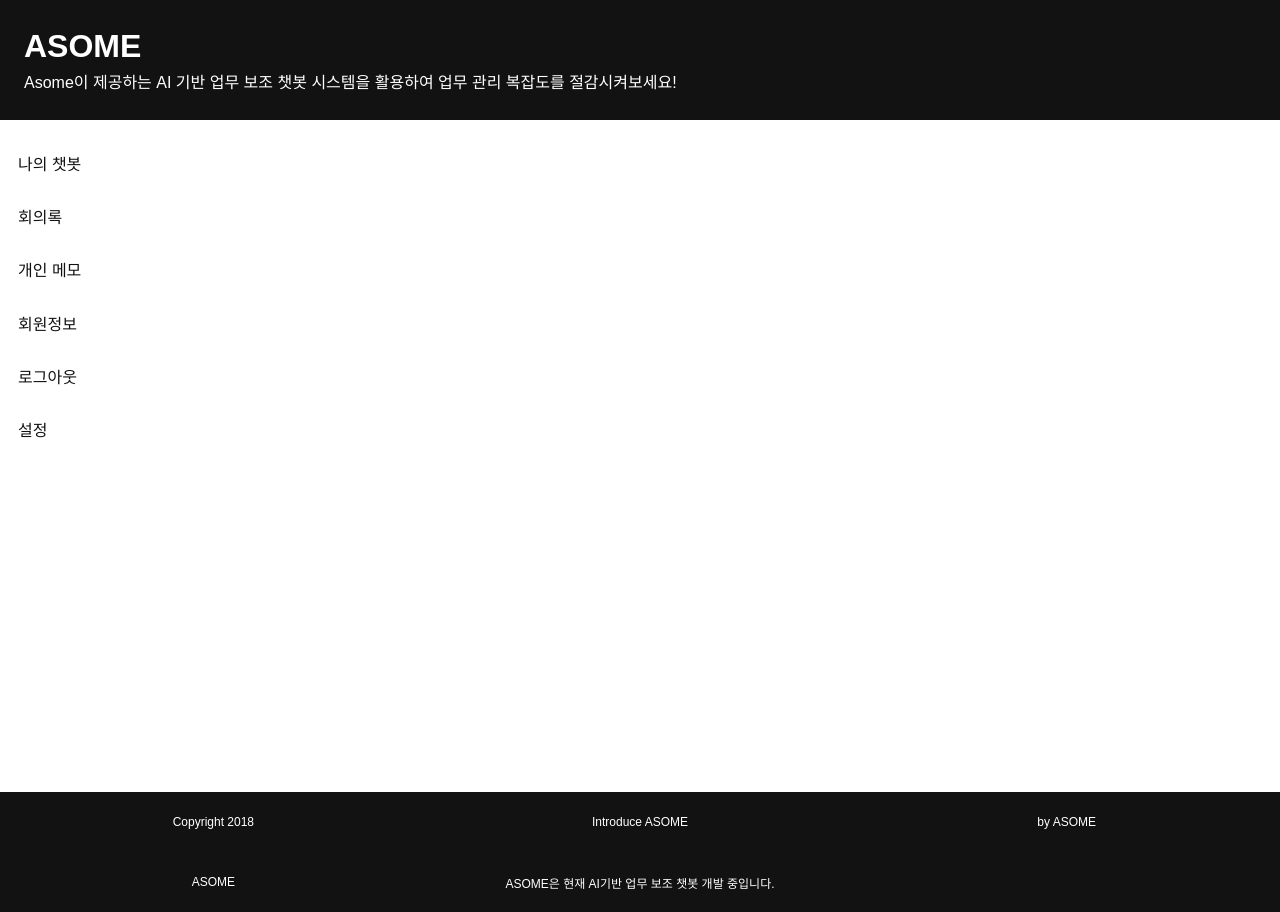
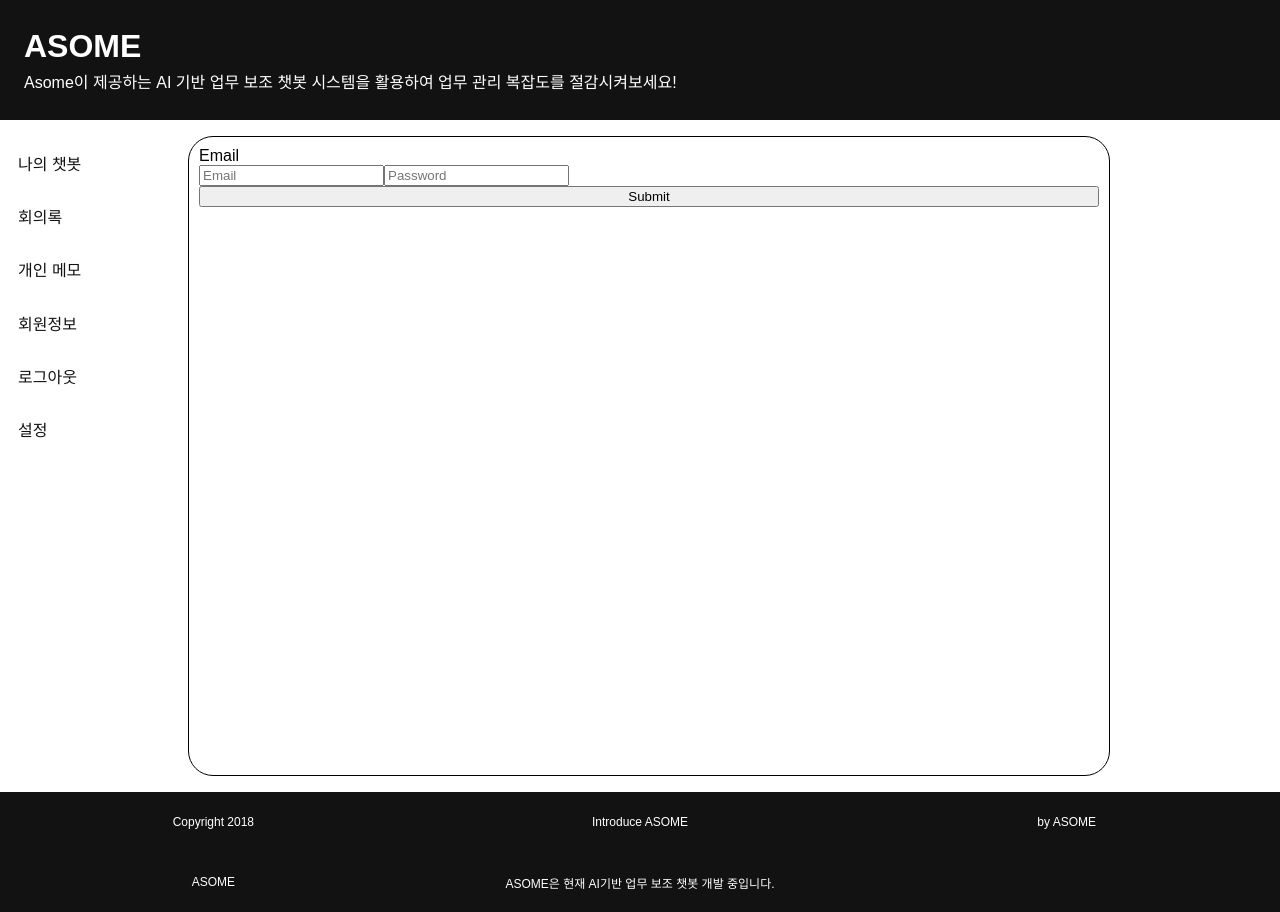
Before and after one commit to Choyoonyoung/asome_client, a React (Create React App) app: page /logout in a window 1280 px wide. Shown: the top 912 px of the page. Built offline with nearby package versions, Linux system fonts and the light colour scheme.

Commit message:
add login home

```diff
--- a/src/components/App.js
+++ b/src/components/App.js
@@ -8,6 +8,7 @@ import styled from './AppStyle';
 import Form from './Form';
 
 import Home from './Home';
+import Login from './Login';
 
 class App extends Component {
   render() {
@@ -17,8 +18,10 @@ class App extends Component {
           <Header />
           <styled.ContentSection>
             <Navbar />
+
             <Route exact path="/" component={Home} />
-      			<Route path="/meeting" component={Form}/>
+      		<Route path="/meeting" component={Form}/>
+			<Route path="/logout" component={Login}/>
           </styled.ContentSection>
           <Footer />
         </styled.Container>
--- /dev/null
+++ b/src/components/Login/LoginStyle.js
@@ -0,0 +1,20 @@
+import styled from 'styled-components';
+
+const Container = styled.div`
+	display: flex;
+	justify-content: center;
+
+
+
+`;
+const Box = styled.div`
+
+	display: flex;
+	flex-direction: column;
+	width: 900px;
+	padding: 10px;
+	border: 1px solid;
+	border-radius: 25px;
+
+`;
+export default { Container, Box};
--- a/src/components/Login/index.js
+++ b/src/components/Login/index.js
@@ -0,0 +1,24 @@
+import React from 'react';
+import styled from './LoginStyle';
+export default class Login extends React.Component {
+  render() {
+
+
+    return (
+		<styled.Container>
+			<styled.Box>
+			<div>
+				  <p >Email</p>
+				  <input type="email" name="email" id="exampleEmail" placeholder="Email" />
+
+				  <p for="examplePassword" hidden>Password</p>
+				  <input type="password" name="password" id="examplePassword" placeholder="Password" />
+			</div>
+			{' '}
+			<button color="primary">Submit</button>
+		  </styled.Box>
+		</styled.Container>
+
+    );
+  }
+}
```
